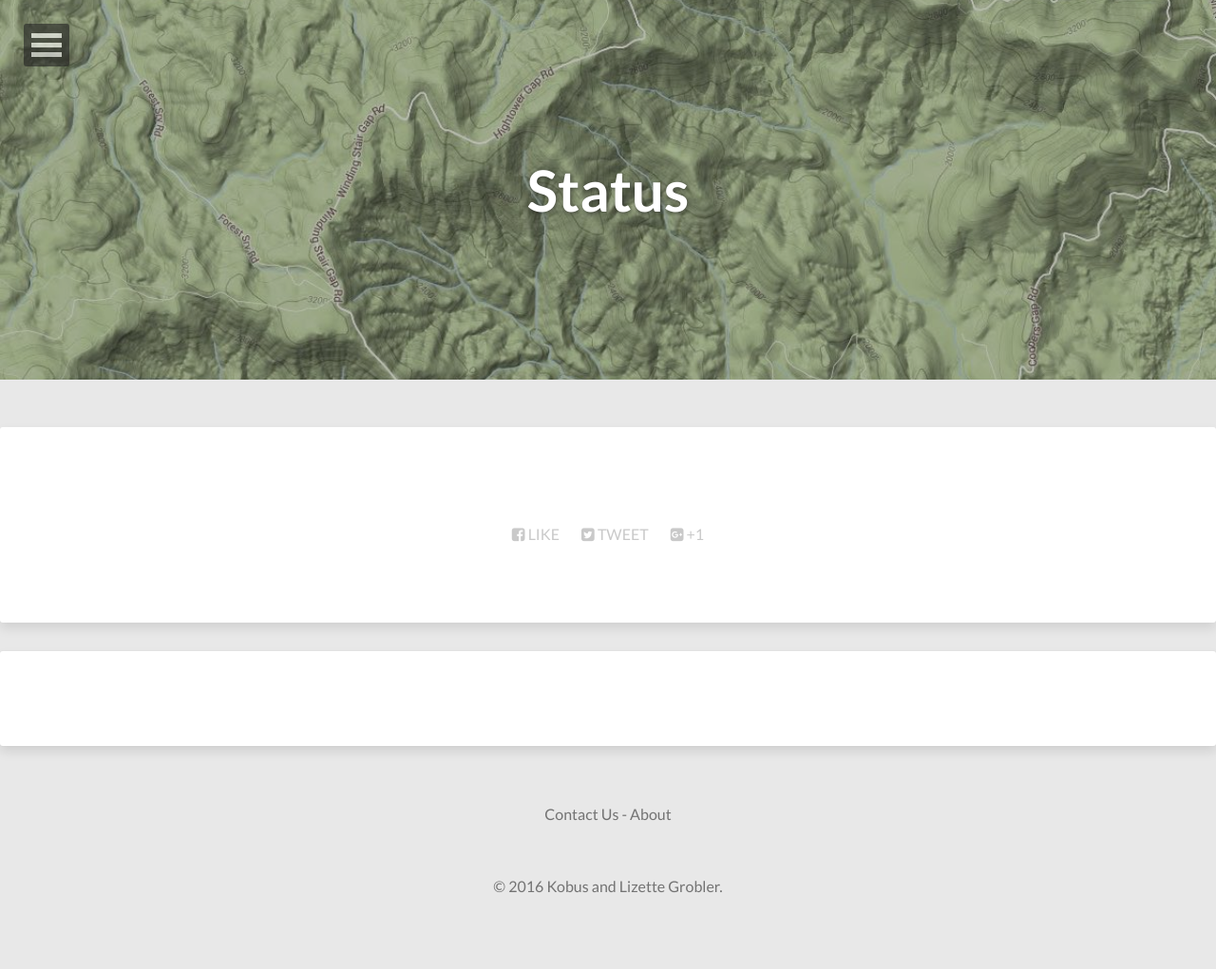
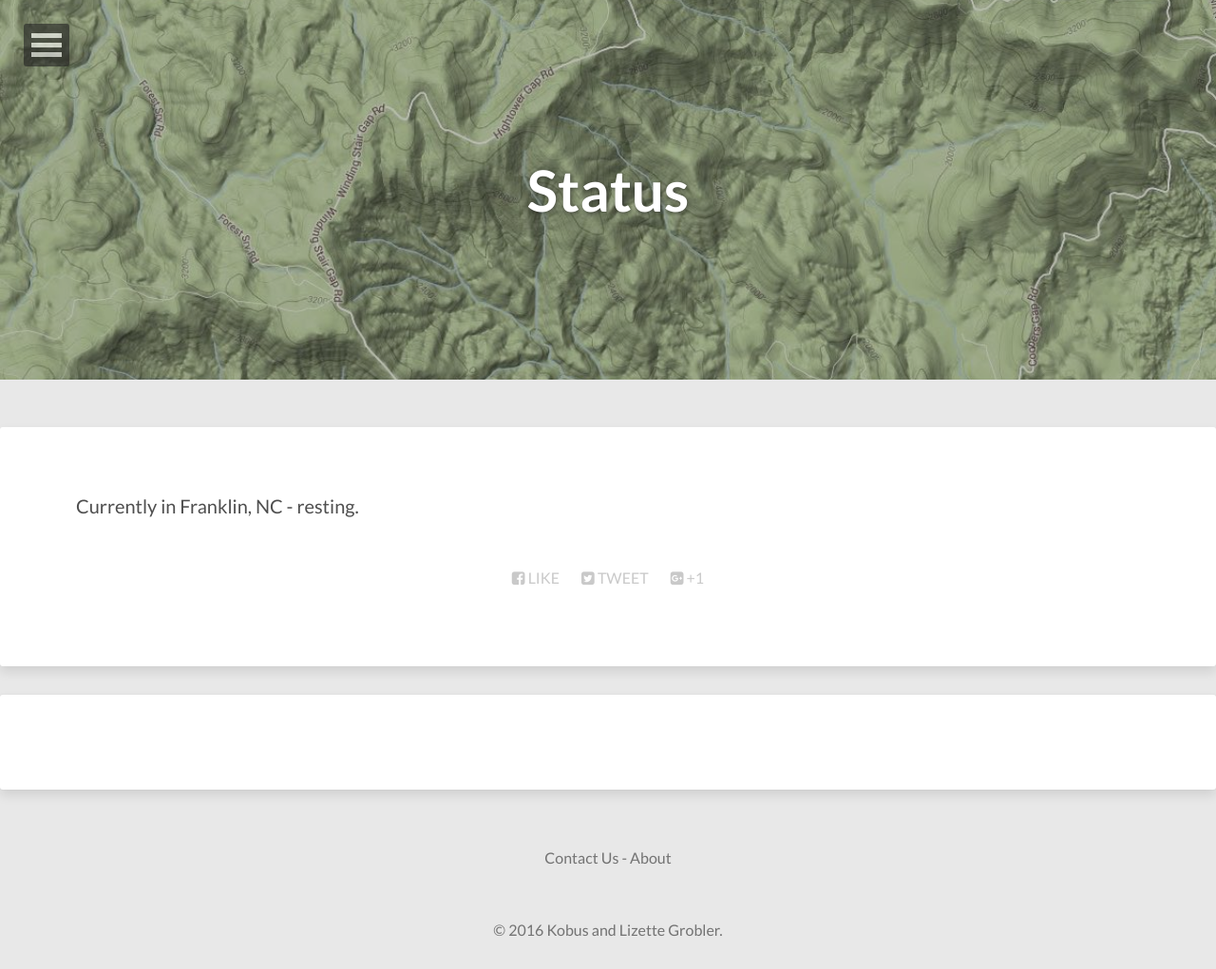
Before and after one commit to kobusgrobler/kobusgrobler.github.io, a Jekyll site: the page built from status.md, in a window 1280 px wide. Shown: the whole page at 95% size. Built offline with Jekyll 4.4.1, drawn with Linux system fonts in a browser that asks for light colours; nearby versions of some CDN libraries; comment, search, counter and statistics services are not loaded; before the commit the page ends 975 px from its top, so only the background shows below that.

Commit message:
Update status.md

```diff
--- a/status.md
+++ b/status.md
@@ -5,3 +5,5 @@ description: "Find out what we're up to."
 image:
   feature: mountain.jpg
 ---
+
+Currently in Franklin, NC - resting.
```
